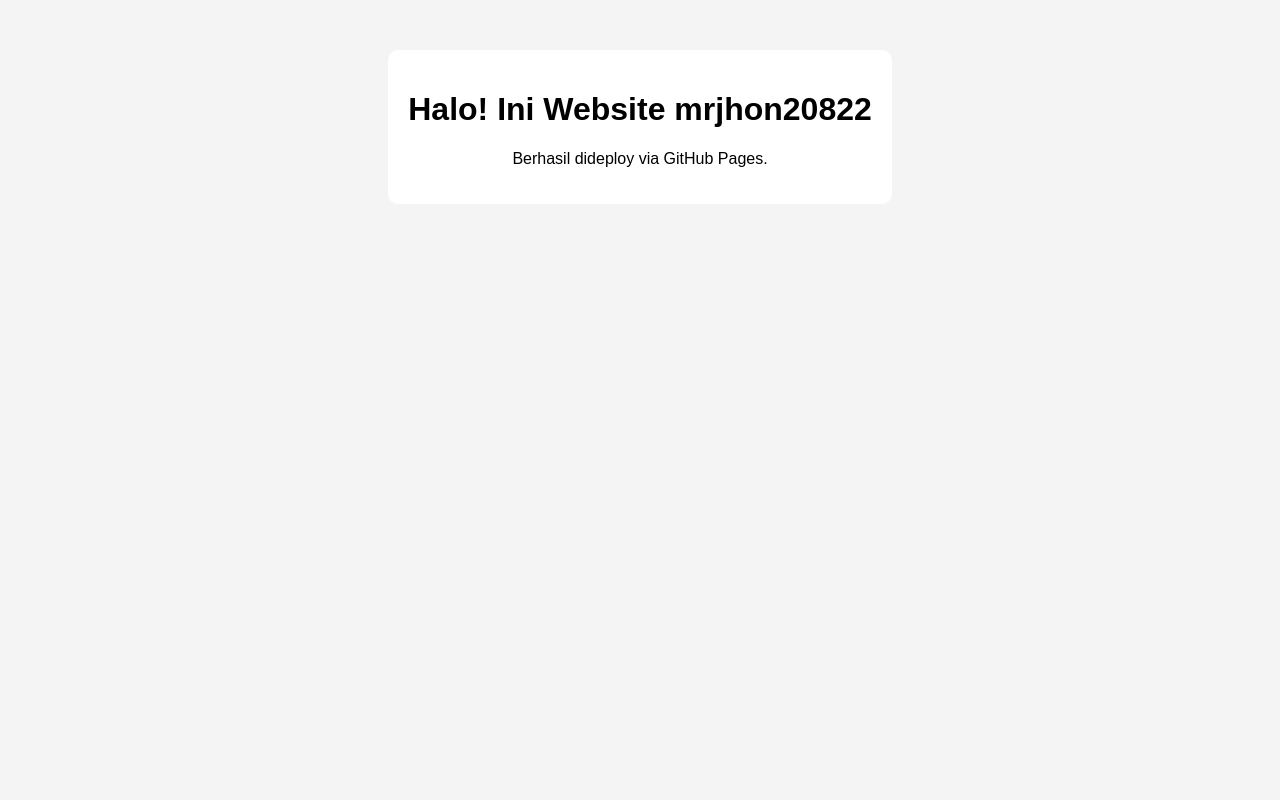
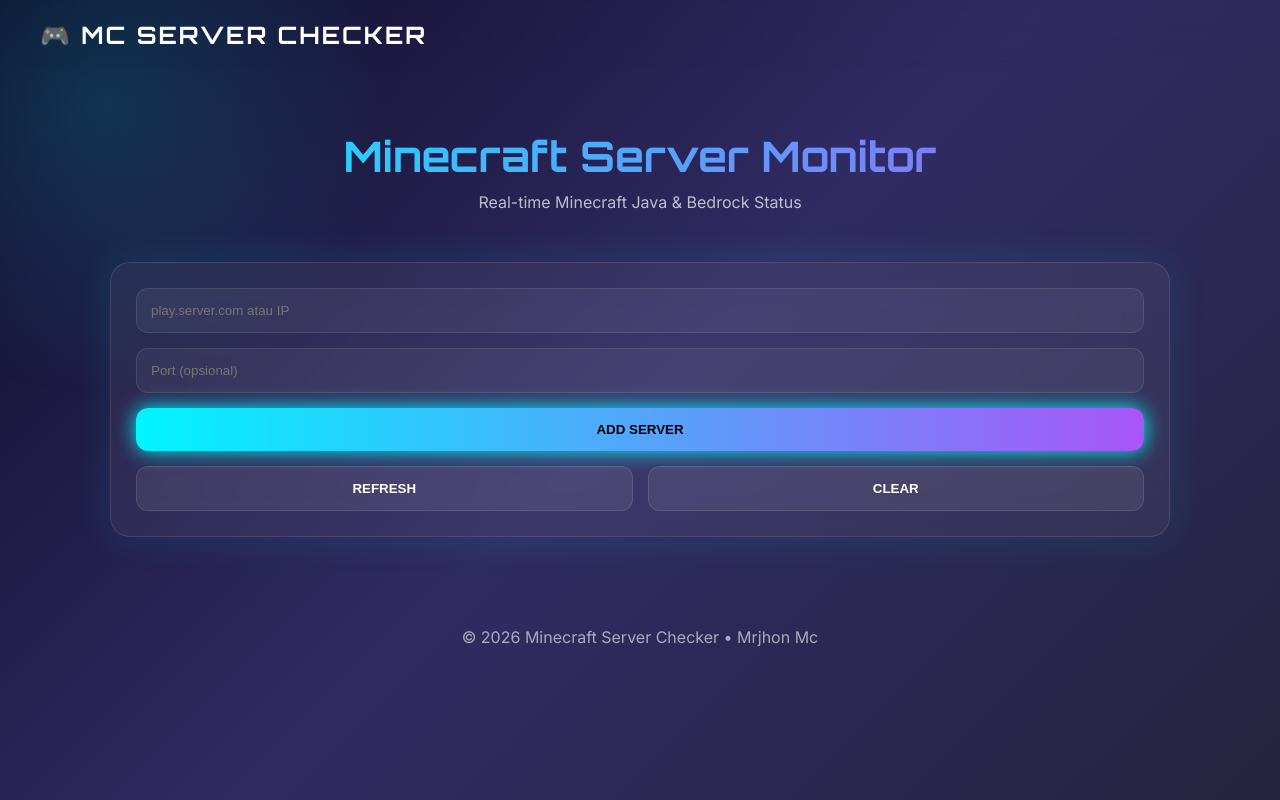
Before and after one commit to mrjhon20822/mrjhon20822.github.io, a plain HTML site: page index.html in a window 1280 px wide. Drawn offline with Linux system fonts and the light colour scheme.

Commit message:
Update index.html

```diff
--- a/index.html
+++ b/index.html
@@ -1,17 +1,314 @@
 <!DOCTYPE html>
 <html lang="id">
 <head>
-    <meta charset="UTF-8">
-    <title>Website MrJhon</title>
-    <style>
-        body { font-family: sans-serif; text-align: center; margin-top: 50px; background-color: #f4f4f4; }
-        .card { background: white; padding: 20px; display: inline-block; border-radius: 10px; shadow: 0 4px 8px rgba(0,0,0,0.1); }
-    </style>
+<meta charset="UTF-8">
+<title>Minecraft Server Checker</title>
+<meta name="viewport" content="width=device-width, initial-scale=1.0">
+
+<link href="https://fonts.googleapis.com/css2?family=Orbitron:wght@500;700&family=Inter:wght@400;600&display=swap" rel="stylesheet">
+
+<style>
+:root{
+  --bg1:#0f0c29;
+  --bg2:#302b63;
+  --bg3:#24243e;
+  --glass:rgba(255,255,255,0.06);
+  --border:rgba(255,255,255,0.1);
+  --text:#ffffff;
+  --accent:#00f5ff;
+  --accent2:#a855f7;
+  --success:#00ff88;
+  --danger:#ff3b3b;
+}
+
+*{margin:0;padding:0;box-sizing:border-box}
+
+body{
+  font-family:'Inter',sans-serif;
+  background:linear-gradient(135deg,var(--bg1),var(--bg2),var(--bg3));
+  min-height:100vh;
+  color:var(--text);
+  overflow-x:hidden;
+}
+
+/* glowing background */
+body::before{
+  content:"";
+  position:fixed;
+  width:600px;height:600px;
+  background:radial-gradient(circle,var(--accent),transparent 70%);
+  top:-200px;left:-200px;
+  opacity:.15;
+  z-index:-1;
+}
+
+/* NAV */
+nav{
+  display:flex;
+  justify-content:space-between;
+  align-items:center;
+  padding:20px 40px;
+  backdrop-filter:blur(15px);
+}
+
+nav h2{
+  font-family:'Orbitron',sans-serif;
+  letter-spacing:2px;
+}
+
+/* HERO */
+.hero{
+  text-align:center;
+  padding:60px 20px 30px;
+}
+
+.hero h1{
+  font-family:'Orbitron',sans-serif;
+  font-size:42px;
+  background:linear-gradient(90deg,var(--accent),var(--accent2));
+  -webkit-background-clip:text;
+  -webkit-text-fill-color:transparent;
+}
+
+.hero p{
+  opacity:.7;
+  margin-top:10px;
+}
+
+/* CONTAINER */
+.container{
+  max-width:1100px;
+  margin:auto;
+  padding:20px;
+}
+
+/* GLASS CARD */
+.card{
+  background:var(--glass);
+  border:1px solid var(--border);
+  backdrop-filter:blur(20px);
+  padding:25px;
+  border-radius:20px;
+  margin-bottom:30px;
+  box-shadow:0 0 40px rgba(0,255,255,0.1);
+}
+
+/* INPUT */
+input{
+  width:100%;
+  padding:14px;
+  border-radius:12px;
+  border:1px solid var(--border);
+  background:rgba(255,255,255,0.05);
+  color:white;
+  margin-bottom:15px;
+}
+
+/* BUTTON */
+button{
+  padding:14px;
+  border-radius:12px;
+  border:none;
+  cursor:pointer;
+  font-weight:600;
+  transition:.3s;
+}
+
+.btn-primary{
+  width:100%;
+  background:linear-gradient(90deg,var(--accent),var(--accent2));
+  color:black;
+  font-weight:700;
+  box-shadow:0 0 20px var(--accent);
+}
+
+.btn-primary:hover{
+  transform:translateY(-3px);
+  box-shadow:0 0 40px var(--accent);
+}
+
+.btn-row{
+  display:grid;
+  grid-template-columns:1fr 1fr;
+  gap:15px;
+  margin-top:15px;
+}
+
+.btn-secondary{
+  background:rgba(255,255,255,0.08);
+  color:white;
+  border:1px solid var(--border);
+}
+
+.btn-secondary:hover{
+  box-shadow:0 0 20px var(--accent);
+}
+
+/* SERVER GRID */
+#servers{
+  display:grid;
+  grid-template-columns:repeat(auto-fit,minmax(300px,1fr));
+  gap:25px;
+}
+
+/* SERVER CARD */
+.server{
+  background:var(--glass);
+  border:1px solid var(--border);
+  border-radius:20px;
+  padding:20px;
+  backdrop-filter:blur(15px);
+  transition:.3s;
+  position:relative;
+  overflow:hidden;
+}
+
+.server::before{
+  content:"";
+  position:absolute;
+  inset:0;
+  border-radius:20px;
+  padding:2px;
+  background:linear-gradient(90deg,var(--accent),var(--accent2));
+  -webkit-mask:
+    linear-gradient(#000 0 0) content-box,
+    linear-gradient(#000 0 0);
+  -webkit-mask-composite:xor;
+  mask-composite:exclude;
+  pointer-events:none;
+}
+
+.server:hover{
+  transform:translateY(-6px);
+  box-shadow:0 0 40px rgba(0,255,255,0.3);
+}
+
+.server img{
+  width:60px;height:60px;
+  image-rendering:pixelated;
+  border-radius:12px;
+  margin-bottom:10px;
+}
+
+.server h3{
+  font-family:'Orbitron',sans-serif;
+  margin-bottom:10px;
+}
+
+.row{
+  display:flex;
+  justify-content:space-between;
+  margin:5px 0;
+  font-size:14px;
+}
+
+.online{color:var(--success);font-weight:600;}
+.offline{color:var(--danger);font-weight:600;}
+
+footer{
+  text-align:center;
+  padding:40px 10px;
+  opacity:.6;
+}
+</style>
 </head>
+
 <body>
-    <div class="card">
-        <h1>Halo! Ini Website mrjhon20822</h1>
-        <p>Berhasil dideploy via GitHub Pages.</p>
+
+<nav>
+  <h2>🎮 MC SERVER CHECKER</h2>
+</nav>
+
+<section class="hero">
+  <h1>Minecraft Server Monitor</h1>
+  <p>Real-time Minecraft Java & Bedrock Status</p>
+</section>
+
+<div class="container">
+
+  <div class="card">
+    <input id="host" placeholder="play.server.com atau IP">
+    <input id="port" placeholder="Port (opsional)">
+    <button class="btn-primary" onclick="addServer()">ADD SERVER</button>
+
+    <div class="btn-row">
+      <button class="btn-secondary" onclick="refreshServers()">REFRESH</button>
+      <button class="btn-secondary" onclick="clearServerList()">CLEAR</button>
     </div>
+  </div>
+
+  <div id="servers"></div>
+
+</div>
+
+<footer>
+  © 2026 Minecraft Server Checker • Mrjhon Mc
+</footer>
+
+<script>
+let servers = JSON.parse(localStorage.getItem("mc_servers")) || [];
+
+function save(){
+  localStorage.setItem("mc_servers", JSON.stringify(servers));
+}
+
+function addServer(){
+  const host=document.getElementById("host").value.trim();
+  const port=document.getElementById("port").value.trim();
+  if(!host) return alert("Masukkan host!");
+
+  servers.push({host,port});
+  save();
+  loadServers();
+}
+
+async function checkServer(s){
+  const url=`https://api.mcsrvstat.us/2/${s.host}${s.port?":"+s.port:""}`;
+  const res=await fetch(url);
+  return await res.json();
+}
+
+async function loadServers(){
+  const box=document.getElementById("servers");
+  box.innerHTML="";
+
+  for(const s of servers){
+    let data;
+    try{ data=await checkServer(s); }
+    catch{ data={online:false}; }
+
+    box.innerHTML+=`
+      <div class="server">
+        <img src="${data.icon||'https://api.mcsrvstat.us/icon/minecraft.net'}">
+        <h3>${s.host}</h3>
+        <div class="row">
+          <span>Status</span>
+          <span class="${data.online?'online':'offline'}">
+            ${data.online?'ONLINE':'OFFLINE'}
+          </span>
+        </div>
+        <div class="row">
+          <span>Players</span>
+          <span>${data.players?`${data.players.online}/${data.players.max}`:'-'}</span>
+        </div>
+        <div class="row">
+          <span>Version</span>
+          <span>${data.version||'-'}</span>
+        </div>
+      </div>`;
+  }
+}
+
+function refreshServers(){ loadServers(); }
+
+function clearServerList(){
+  servers=[];
+  localStorage.removeItem("mc_servers");
+  loadServers();
+}
+
+loadServers();
+</script>
+
 </body>
-</html>
+    </html>
```
